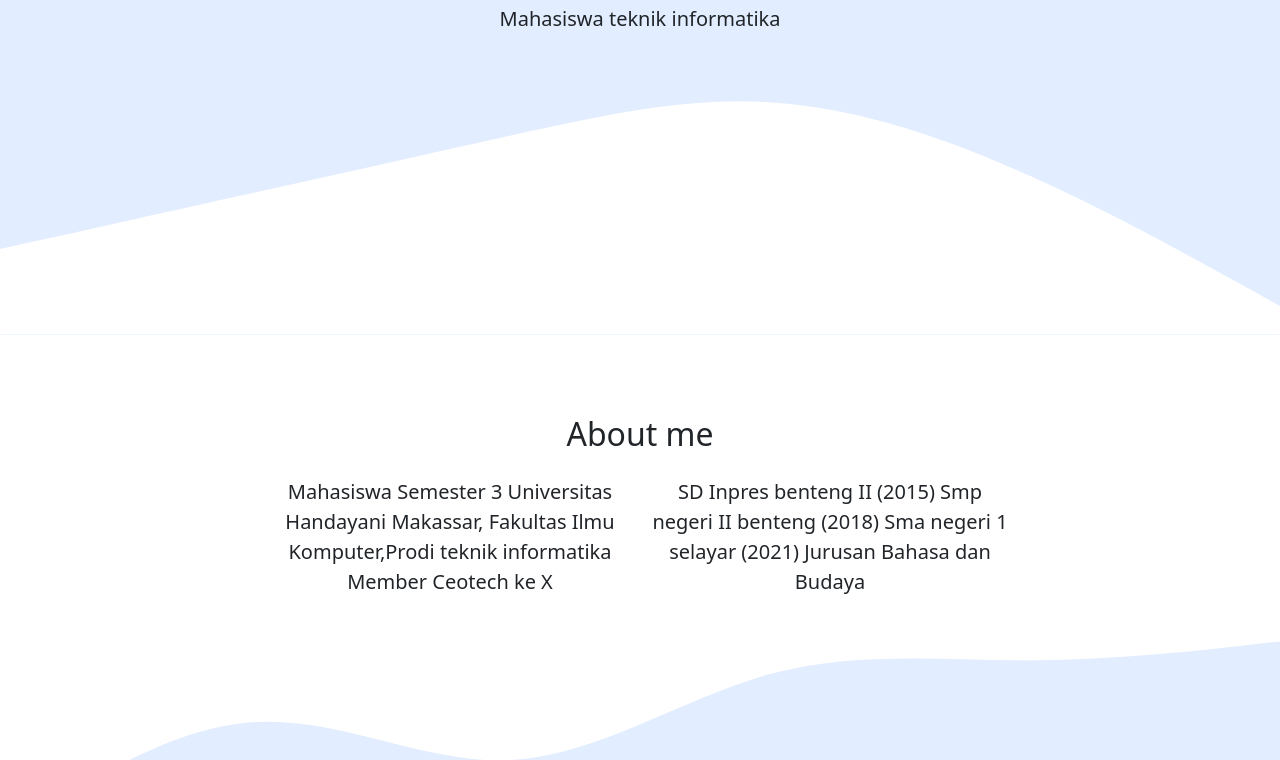
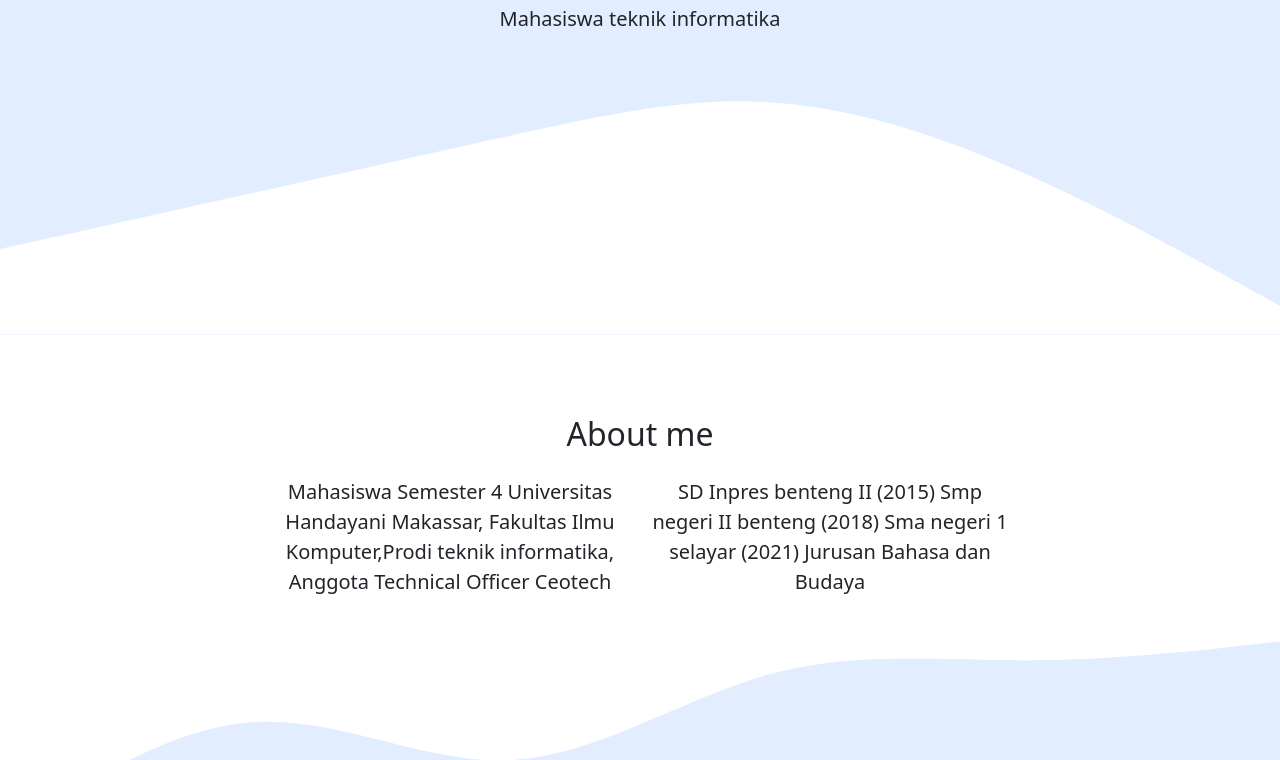
Before and after one commit to risal722/Personal-website, a plain HTML site: page index.html in a window 1280 px wide. Shown: the part 367-1127 px from the top of the page. Drawn offline with nearby package versions, Linux system fonts and the light colour scheme.

Commit message:
Update index.html

```diff
--- a/index.html
+++ b/index.html
@@ -63,7 +63,7 @@
           </div>
           <div class="row justify-content-center fs-5 text-center" >
             <div class="col-md-4">
-              <p>Mahasiswa Semester 3 Universitas Handayani Makassar, Fakultas Ilmu Komputer,Prodi teknik informatika Member Ceotech ke X</p>
+              <p>Mahasiswa Semester 4 Universitas Handayani Makassar, Fakultas Ilmu Komputer,Prodi teknik informatika, Anggota Technical Officer Ceotech</p>
             </div>
             <div class="col-md-4">SD Inpres benteng II (2015) Smp negeri II benteng (2018) Sma negeri 1 selayar (2021) Jurusan Bahasa dan Budaya </div>
           </div>
```
